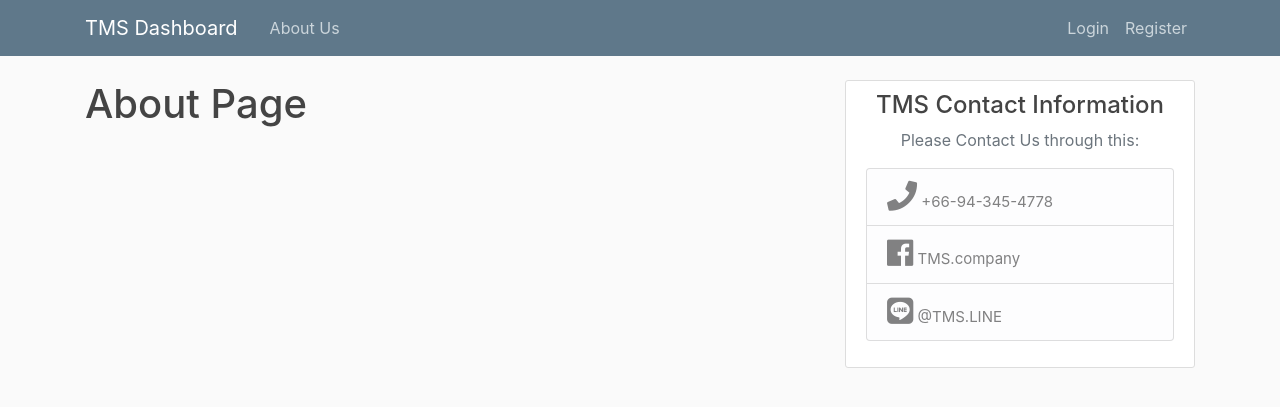
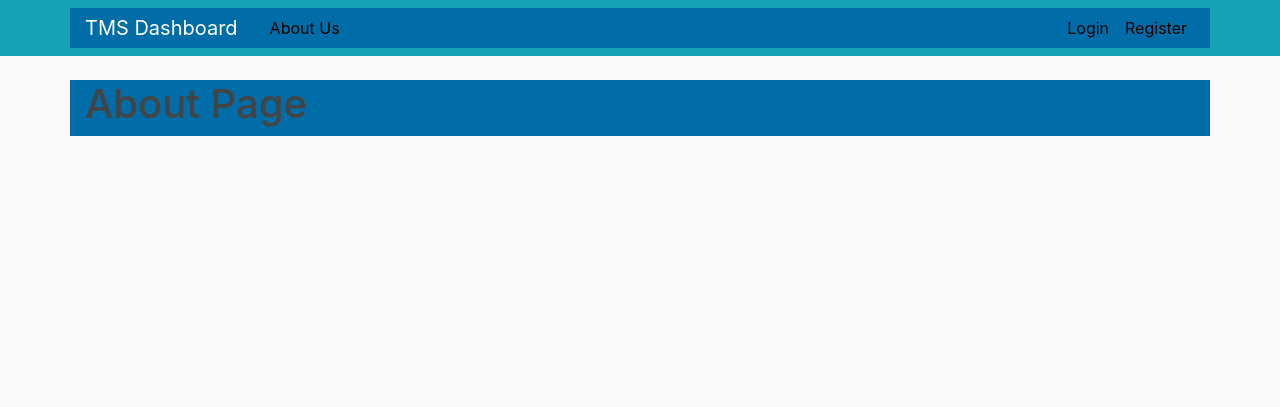
Before and after one commit to JuanTombeng/Transport-Management-System, a Django app: template booking/templates/booking/about.html in a window 1280 px wide. Shown: the top 407 px of the page. Run offline with Django 3.2, Linux system fonts and the light colour scheme; the template is opened without the code that fills it, so the values that code supplies are empty; some libraries are stand-ins or nearby versions.

Commit message:
Additional

```diff
--- a/booking/templates/booking/base.html
+++ b/booking/templates/booking/base.html
@@ -15,27 +15,11 @@
 
     <link rel="stylesheet" href="jquery.datetimepicker.min.css">
 
-    <script src="jquery.js"></script>
-    <script src="jquery.datetimepicker.full.js"></script>
-
-    <!-- jQuery -->
-    <script src="https://code.jquery.com/jquery-3.3.1.slim.min.js" integrity="sha384-q8i/X+965DzO0rT7abK41JStQIAqVgRVzpbzo5smXKp4YfRvH+8abtTE1Pi6jizo" crossorigin="anonymous"></script>
-
-    <!-- XDSoft DateTimePicker -->
-    <link rel="stylesheet" href="https://cdnjs.cloudflare.com/ajax/libs/jquery-datetimepicker/2.5.20/jquery.datetimepicker.min.css" integrity="sha256-DOS9W6NR+NFe1fUhEE0PGKY/fubbUCnOfTje2JMDw3Y=" crossorigin="anonymous" />
-    <script src="https://cdnjs.cloudflare.com/ajax/libs/jquery-datetimepicker/2.5.20/jquery.datetimepicker.full.min.js" integrity="sha256-FEqEelWI3WouFOo2VWP/uJfs1y8KJ++FLh2Lbqc8SJk=" crossorigin="anonymous"></script>
-
-    <link rel="stylesheet" href="https://use.fontawesome.com/releases/v5.6.3/css/all.css" integrity="sha384-UHRtZLI+pbxtHCWp1t77Bi1L4ZtiqrqD80Kn4Z8NTSRyMA2Fd33n5dQ8lWUE00s/" crossorigin="anonymous">
-
-    {% if title %}
-        <title>TMS Dashboard - {{ title }}</title>
-    {% else %}
     <title>TMS Dashboard</title>
-    {% endif %}
 </head>
 <body>
     <header class="site-header">
-      <nav class="navbar navbar-expand-md navbar-dark bg-steel fixed-top">
+        <nav class="navbar navbar-expand-md navbar-dark bg-info fixed-top">
             <div class="container">
 
                 <a class="navbar-brand mr-4" href="{% url 'home' %}">TMS Dashboard</a>
@@ -132,11 +116,12 @@
                         </div>
                     </div>
                 </div>
+            </div>
         </nav>
     </header>
     <main role="main" class="container">
         <div class="row">
-        <div class="col-md-8">
+            <div class="col-sm">
               {% if messages %}
                 {% for message in messages %}
                   <div class="alert alert-{{ message.tags }}">
@@ -146,22 +131,7 @@
               {% endif %}
               {% block content %}{% endblock %}
             </div>
-        <div class="col-md-4">
-          <div class="content-section">
-            <h4 class="text-center">TMS Contact Information</h4>
-            <p class='text-muted text-center'>Please Contact Us through this:
-              <ul class="list-group">
-                <li class="list-group-item list-group-item-light" style="font-size:15px"><i class="fas fa-phone fa-2x"></i> +66-94-345-4778</li>
-              <li class="list-group-item list-group-item-light" style="font-size:15px"><i class="fab fa-facebook fa-2x"></i> TMS.company</li>
-                <li class="list-group-item list-group-item-light" style="font-size:15px"><i class="fab fa-line fa-2x"></i> @TMS.LINE</li>
-              </ul>
-            </p>
         </div>
-        </div>
-      </div>
-
-
-
     </main>
 
 
--- a/users/static/users/main.css
+++ b/users/static/users/main.css
@@ -16,12 +16,16 @@ ul {
   background-color: #5f788a;
 }
 
+.container {
+  background: #006da8;
+}
+
 .site-header .navbar-nav .nav-link {
-  color: #cbd5db;
+  color: black;
 }
 
 .site-header .navbar-nav .nav-link:hover {
-  color: #ffffff;
+  color: black;
 }
 
 .site-header .navbar-nav .nav-link.active {
```
Lines whose indentation alone changed are shown as unchanged.
